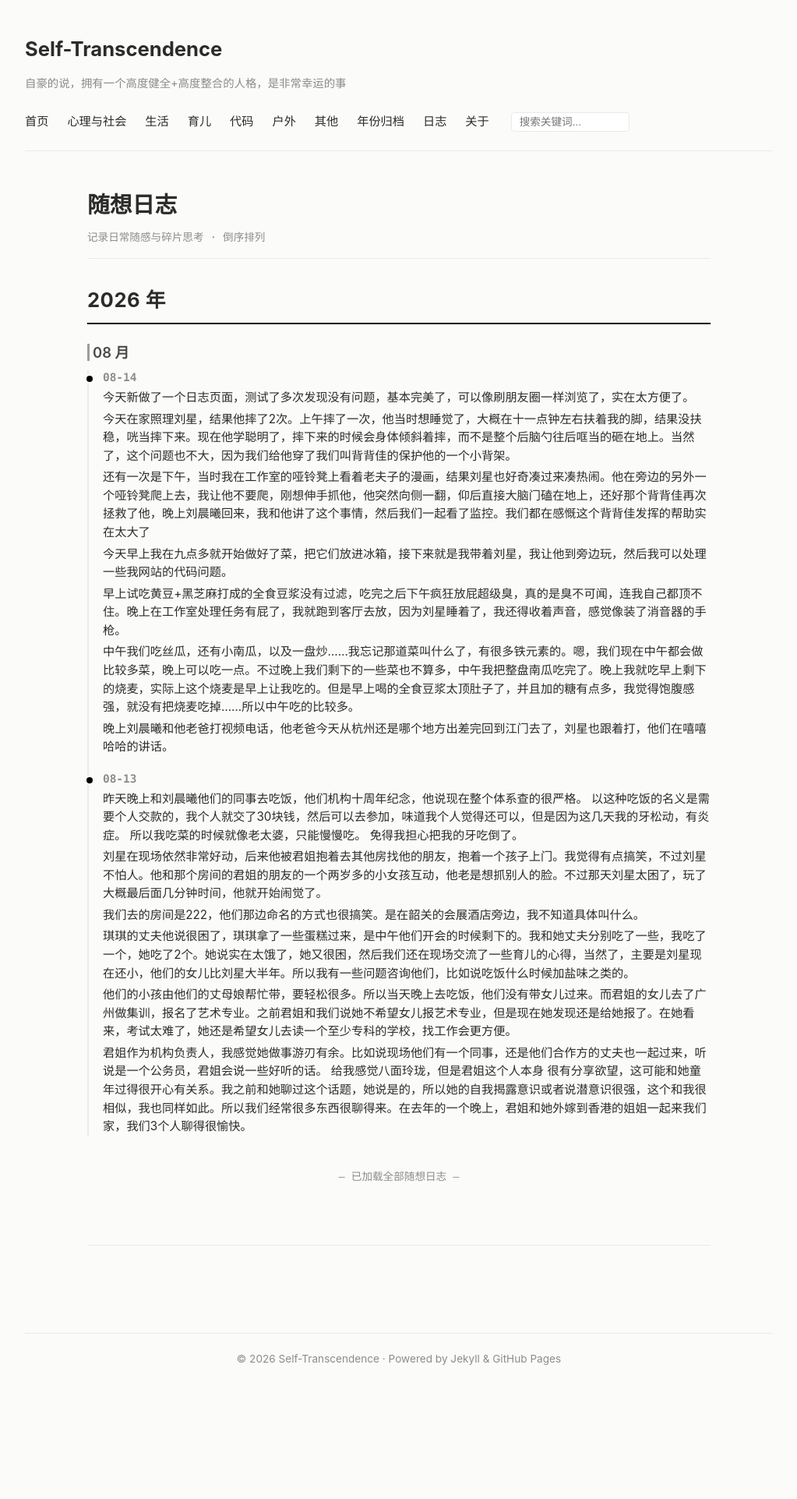
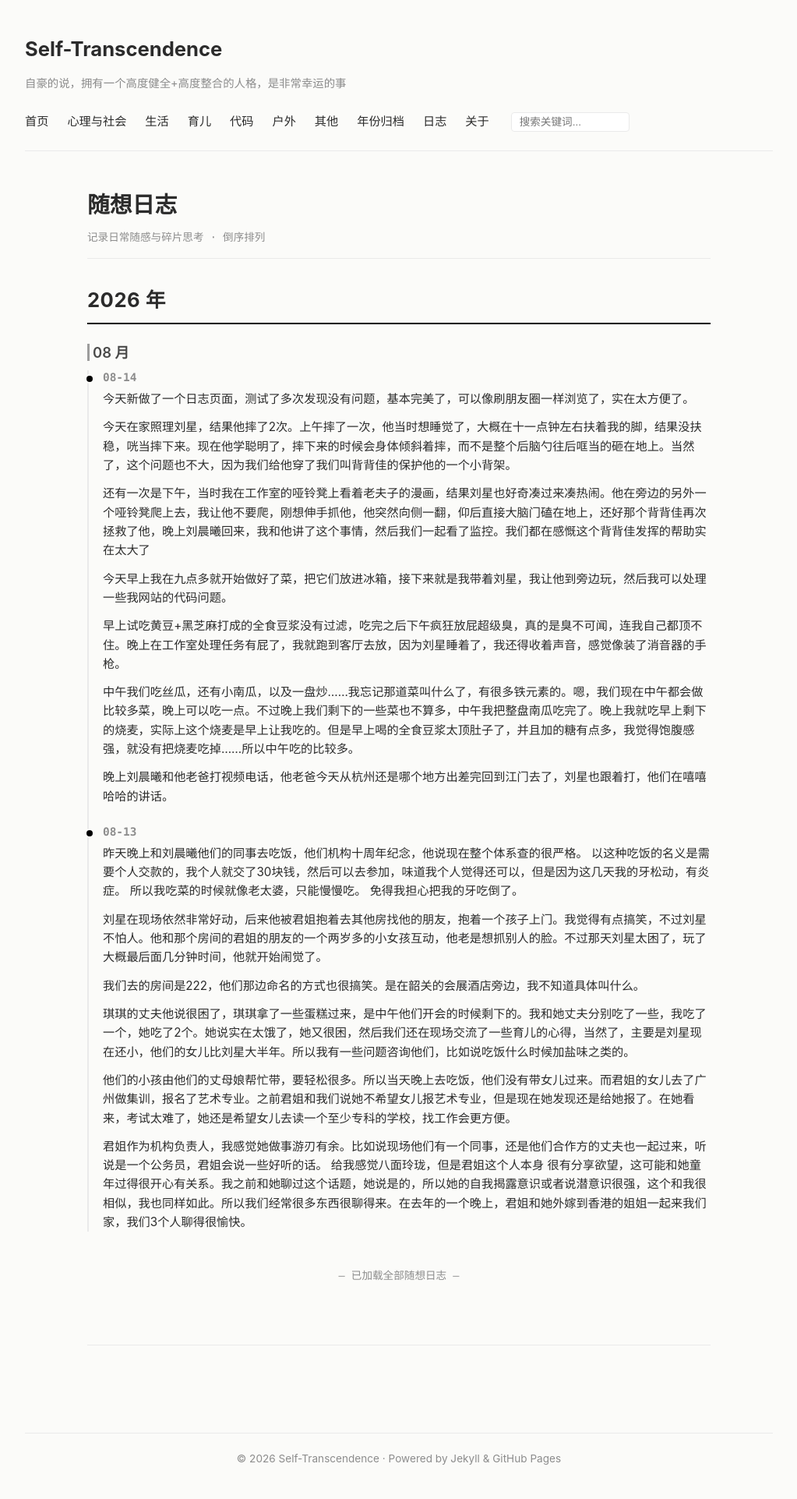
Before and after one commit to Natural-system/self-transcendence, a Jekyll site: the page built from log.md, in a window 1280 px wide. Shown: the whole page at 78% size, without its empty margins (128-1151 px from the left). Built offline with Jekyll 4.4.1, drawn with Linux system fonts in a browser that asks for light colours; comment, search, counter and statistics services are not loaded; before the commit the page ends 1796 px from its top, so only the background shows below that.

Commit message:
Update log.html

```diff
--- a/_layouts/log.html
+++ b/_layouts/log.html
@@ -42,10 +42,10 @@ layout: default
     border-left: 2px solid var(--border-color);
   }
 
-  /* --- 4. 紧凑型日志条目 (### 08-14) --- */
+  /* --- 4. 日志条目容器 --- */
   .log-item {
     position: relative;
-    margin-bottom: 20px; /* 紧凑条目间距 */
+    margin-bottom: 24px; /* 条目与条目之间的间距 */
   }
 
   /* 时间轴悬挂小圆点 */
@@ -67,21 +67,21 @@ layout: default
     font-size: 0.9rem;
     font-weight: 600;
     color: var(--muted-color);
-    margin: 0 0 4px 0;
+    margin: 0 0 6px 0;
     padding: 0;
     border: none;
     line-height: 1.3;
   }
 
-  /* 日志正文 */
+  /* 👈 日志正文：段落与空行优化 */
   .log-item p {
     font-size: 0.95rem;
-    line-height: 1.55;
+    line-height: 1.6;
     color: var(--text-color);
-    margin: 0 0 4px 0;
+    margin: 0 0 12px 0; /* 每次按 Enter 空行后，段落之间会有 12px 的舒适留白 */
   }
   .log-item p:last-child {
-    margin-bottom: 0;
+    margin-bottom: 0;   /* 最后一段底部不留白，避免影响条目间距 */
   }
 
   /* --- 5. 触底自动加载提示器 --- */
```
Also changed, not shown: other parts of _layouts/log.html (+3 -8 lines).
